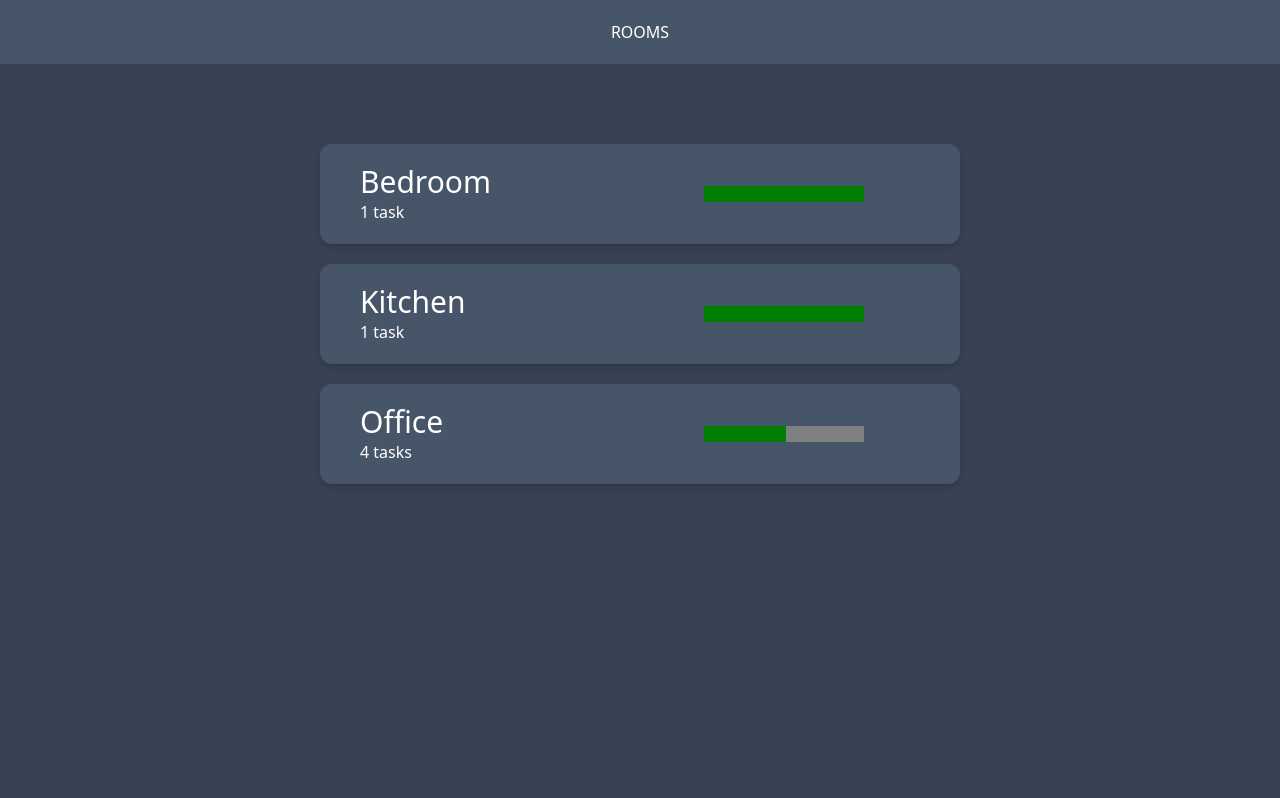
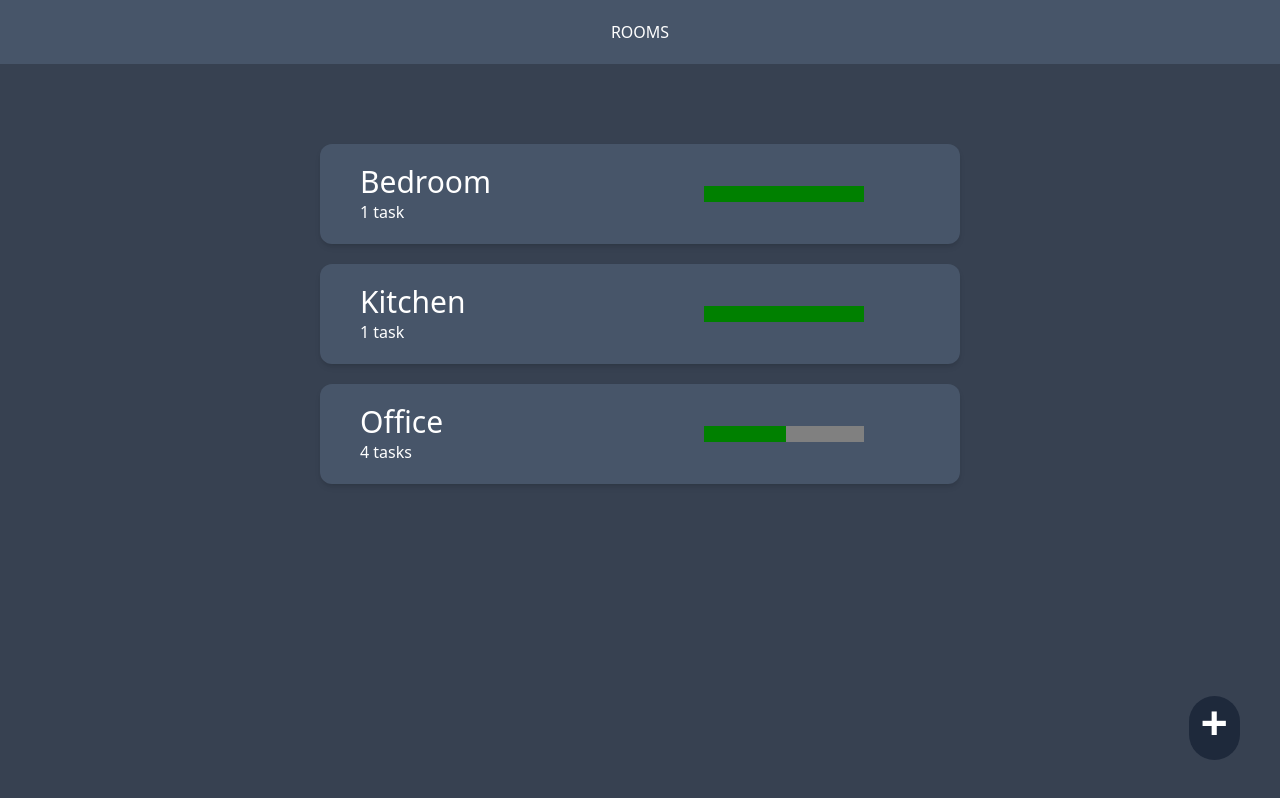
Before and after one commit to mmercad4/sweepy_clone_react, a React (Vite) app: page / in a window 1280 px wide. Built offline with nearby package versions, Linux system fonts and the light colour scheme.

Commit message:
Added a button to the bottom right

```diff
--- a/src/App.jsx
+++ b/src/App.jsx
@@ -92,7 +92,17 @@ function App() {
       </div>
     );
   }
-  return content;
+
+  return (
+    <>
+      {content}
+      <div className="fixed bottom-10 right-10">
+        <button className="text-white bg-slate-800 rounded-full h-16 w-16s flex justify-center items-center p-3">
+          <span className="text-[3rem] font-bold pb-3">+</span>
+        </button>
+      </div>
+    </>
+  );
 }
 
 export default App;
--- /dev/null
+++ b/src/components/RoomForm.jsx
@@ -0,0 +1,3 @@
+export default function RoomForm({ submitNewRoom }) {
+  return <h1>NEW ROOM FORM</h1>;
+}
```
